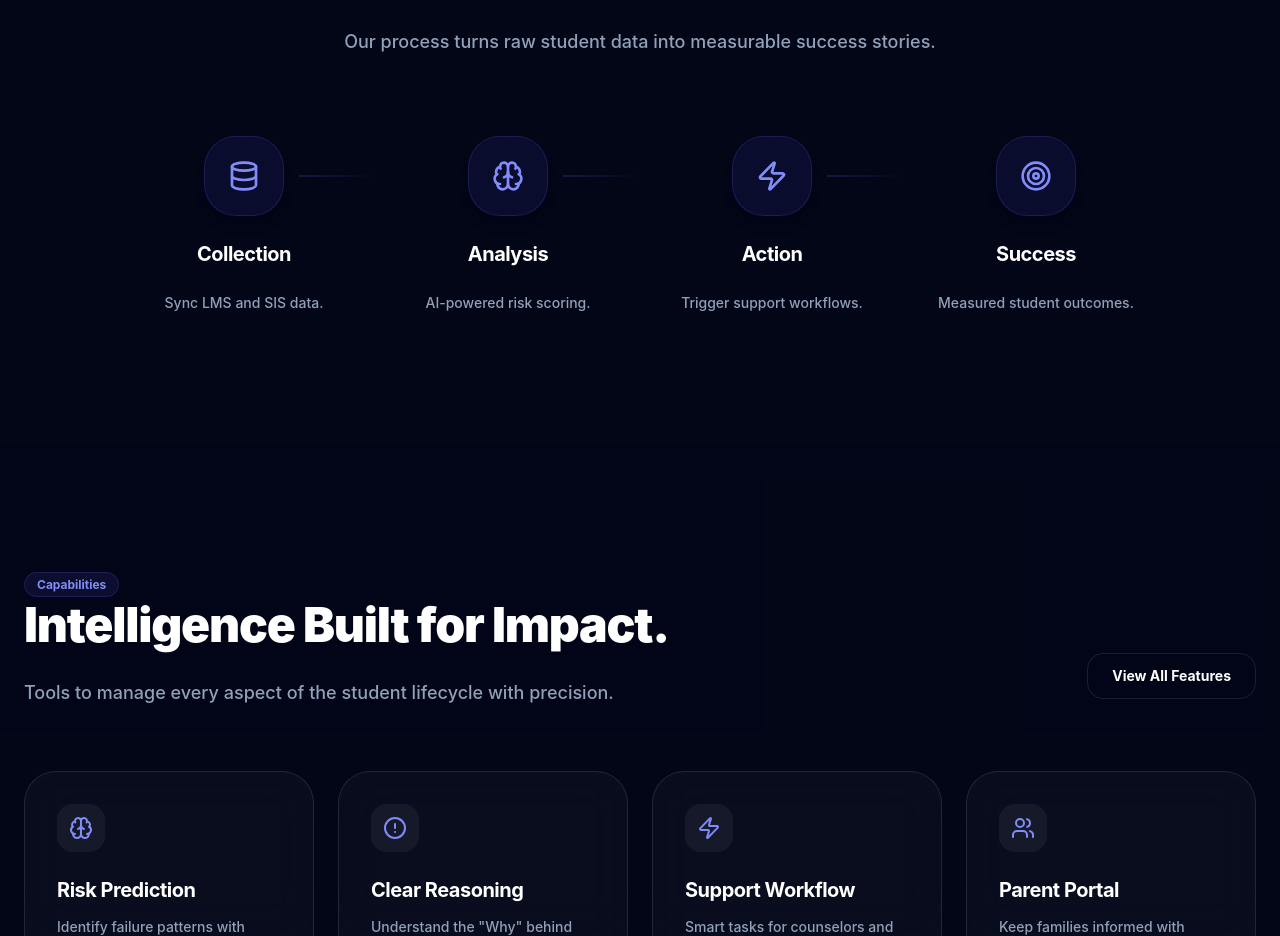
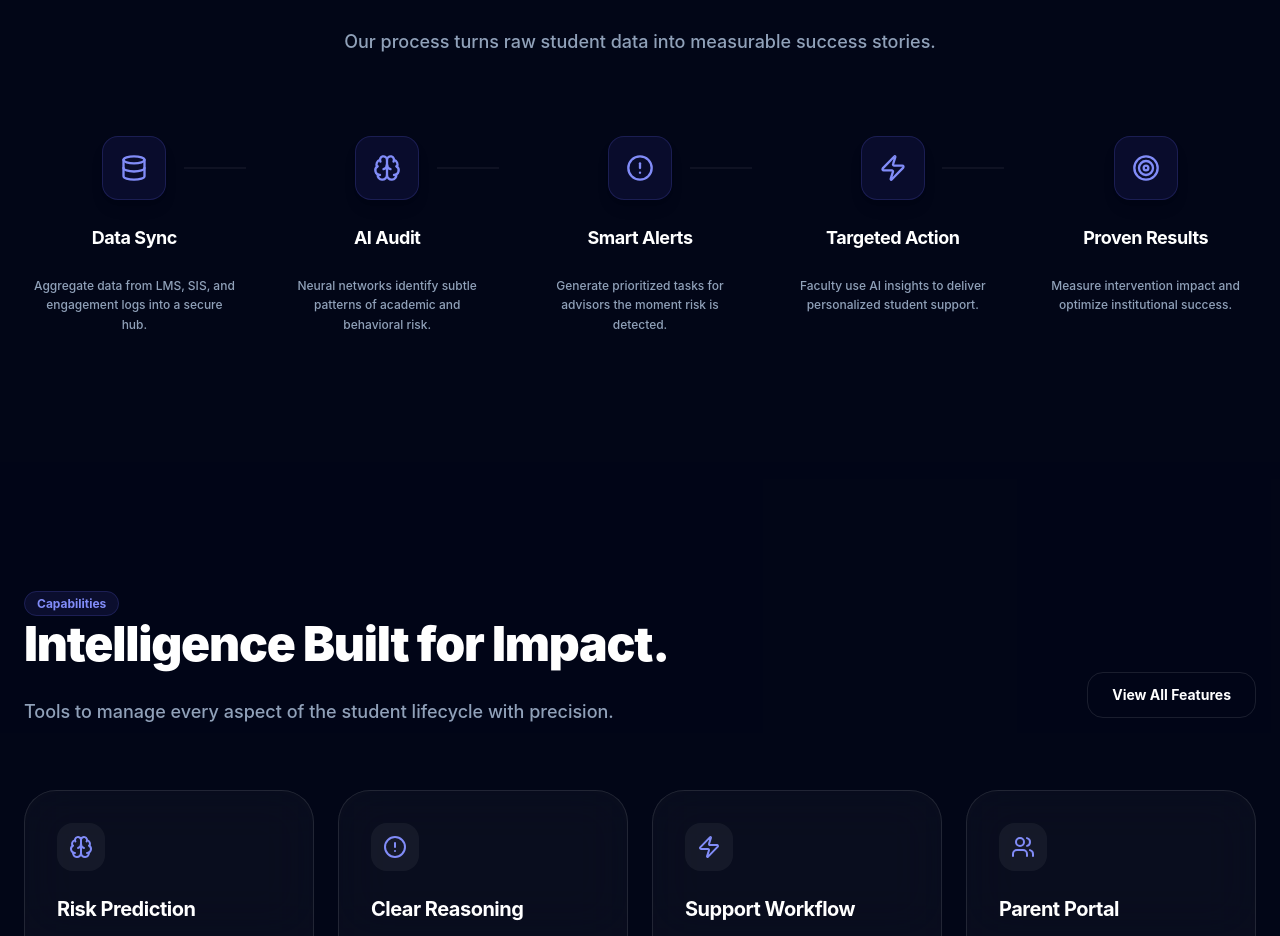
Before and after one commit to AlvinMutie/Edvantage, a React (Vite) app in the folder Edvantage/frontend/: page / in a window 1280 px wide. Shown: the part 1300-2236 px from the top of the page. Built offline with nearby package versions, Linux system fonts and the light colour scheme; no server answers.

Commit message:
docs(landing): expand 'How it works' section with detailed descriptions

```diff
--- a/Edvantage/frontend/src/pages/LandingPage.jsx
+++ b/Edvantage/frontend/src/pages/LandingPage.jsx
@@ -202,22 +202,23 @@ const LandingPage = () => {
           <p className="text-slate-400 max-w-2xl mx-auto text-lg font-medium">Our process turns raw student data into measurable success stories.</p>
         </div>
 
-        <div className="max-w-5xl mx-auto grid md:grid-cols-4 gap-8 relative">
+        <div className="max-w-7xl mx-auto grid md:grid-cols-5 gap-8 relative">
           {[
-            { title: 'Collection', desc: 'Sync LMS and SIS data.', icon: Database },
-            { title: 'Analysis', desc: 'AI-powered risk scoring.', icon: Brain },
-            { title: 'Action', desc: 'Trigger support workflows.', icon: Zap },
-            { title: 'Success', desc: 'Measured student outcomes.', icon: Target },
+            { title: 'Data Sync', desc: 'Aggregate data from LMS, SIS, and engagement logs into a secure hub.', icon: Database },
+            { title: 'AI Audit', desc: 'Neural networks identify subtle patterns of academic and behavioral risk.', icon: Brain },
+            { title: 'Smart Alerts', desc: 'Generate prioritized tasks for advisors the moment risk is detected.', icon: AlertCircle },
+            { title: 'Targeted Action', desc: 'Faculty use AI insights to deliver personalized student support.', icon: Zap },
+            { title: 'Proven Results', desc: 'Measure intervention impact and optimize institutional success.', icon: Target },
           ].map((item, i) => (
             <div key={i} className="relative group text-center space-y-6">
-              <div className="w-20 h-20 mx-auto bg-primary-600/10 rounded-[2rem] border border-primary-500/20 flex items-center justify-center relative z-10 group-hover:bg-primary-600/20 transition-all shadow-lg">
-                <item.icon size={32} className="text-primary-400" />
-                {i < 3 && (
-                  <div className="hidden md:block absolute top-1/2 left-[120%] w-full h-[2px] bg-gradient-to-r from-primary-500/20 to-transparent -translate-y-1/2"></div>
+              <div className="w-16 h-16 mx-auto bg-primary-600/10 rounded-2xl border border-primary-500/20 flex items-center justify-center relative z-10 group-hover:bg-primary-600/20 transition-all shadow-lg group-hover:scale-110 duration-500">
+                <item.icon size={28} className="text-primary-400" />
+                {i < 4 && (
+                  <div className="hidden xl:block absolute top-1/2 left-[130%] w-full h-[1px] bg-white/10 -translate-y-1/2"></div>
                 )}
               </div>
-              <h4 className="text-xl font-bold text-white tracking-tight">{item.title}</h4>
-              <p className="text-slate-400 text-sm leading-relaxed font-medium">{item.desc}</p>
+              <h4 className="text-lg font-bold text-white tracking-tight">{item.title}</h4>
+              <p className="text-slate-400 text-xs leading-relaxed font-medium px-2">{item.desc}</p>
             </div>
           ))}
         </div>
```
